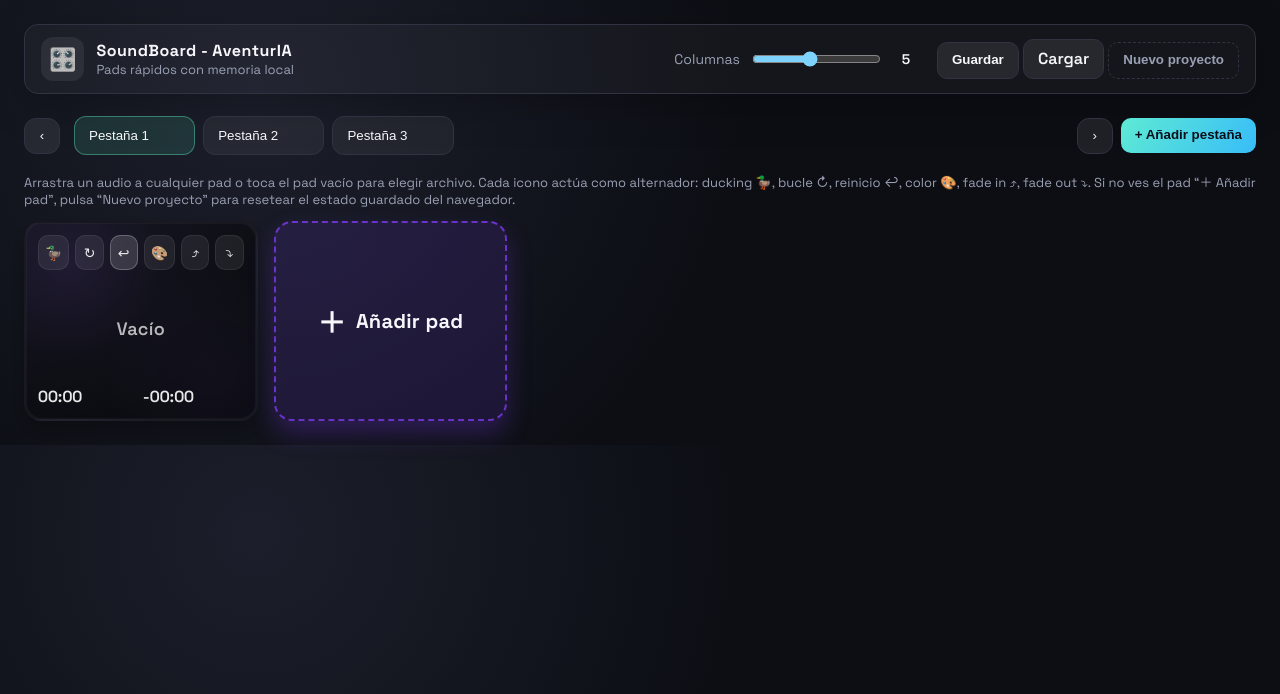
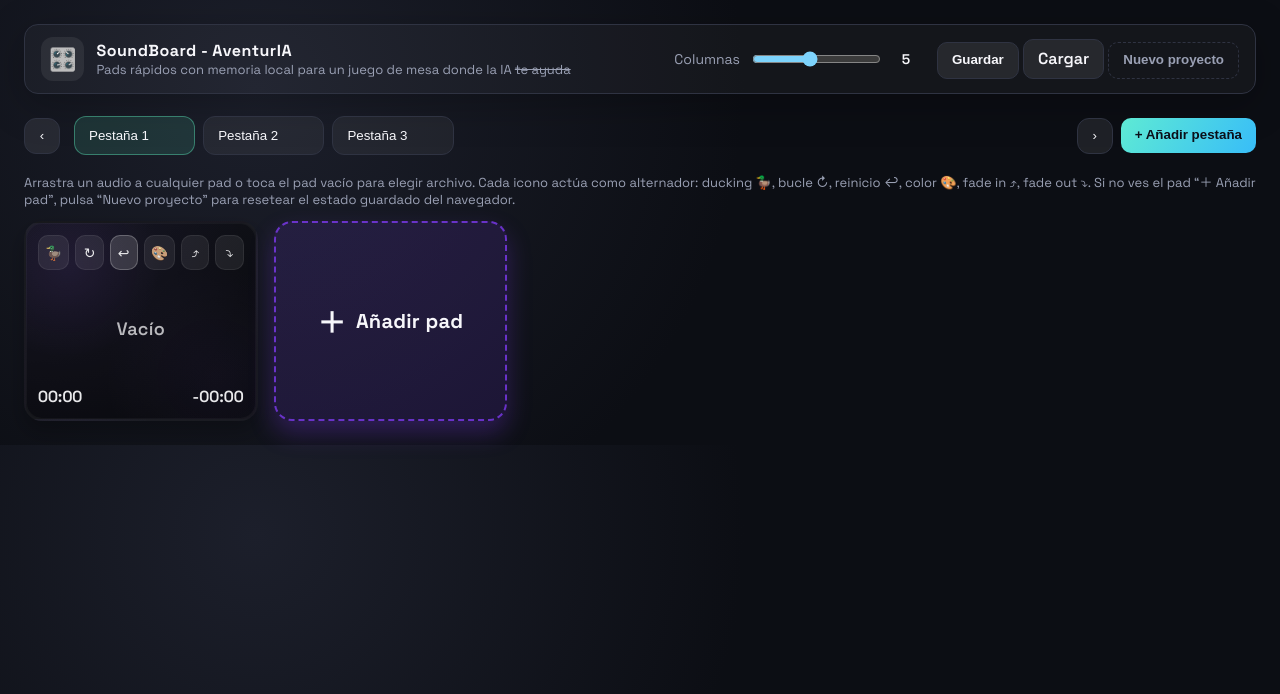
Before and after one commit to JavierGonzalezMarti/Sounboard-online, a website with bundled scripts: page index.html in a window 1280 px wide. Built offline with nearby package versions, Linux system fonts and the light colour scheme.

Commit message:
mas cambios

```diff
--- a/index.html
+++ b/index.html
@@ -16,7 +16,10 @@
           <div class="marca-icono">🎛️</div>
           <div>
             <p class="marca-titulo">SoundBoard - AventurIA</p>
-            <p class="marca-subtitulo">Pads rápidos con memoria local</p>
+            <p class="marca-subtitulo">
+              Pads rápidos con memoria local para un juego de mesa donde la IA
+              <s>te ayuda</s>
+            </p>
           </div>
         </div>
         <div class="controles-principales">
--- a/styles.css
+++ b/styles.css
@@ -368,12 +368,13 @@ body {
 }
 
 .pad-tiempos {
-  display: grid;
-  grid-template-columns: auto 1fr auto;
+  display: flex;
   align-items: center;
+  justify-content: space-between;
   font-weight: 600;
   color: var(--pad-text-color);
   gap: 8px;
+  width: 100%;
 }
 
 .pad-tiempos span {
@@ -407,6 +408,7 @@ body {
   height: 16px;
   pointer-events: none;
   padding: 0 4px;
+  margin: 0 auto;
 }
 
 .pad.reproduciendo .indicador-onda {
```
